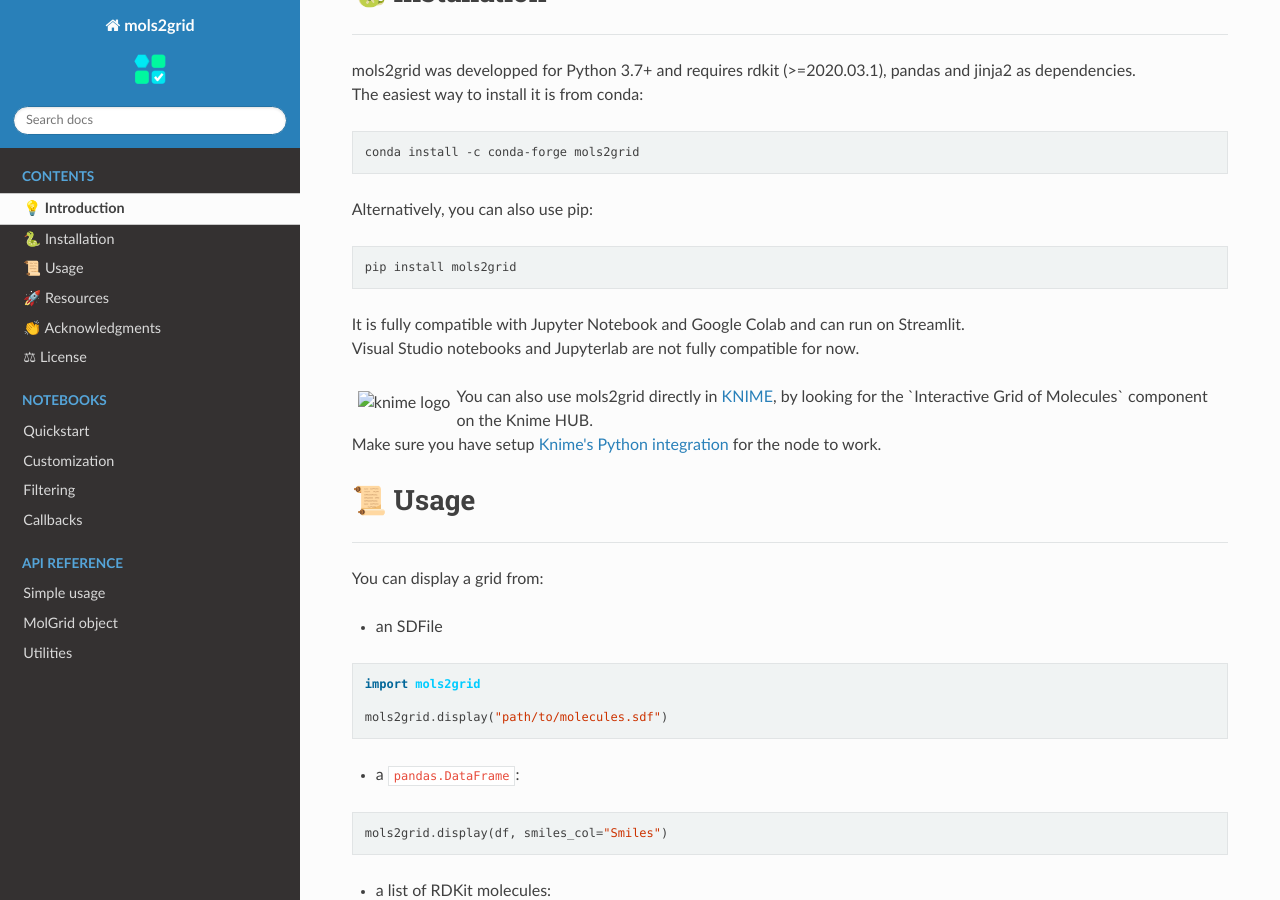
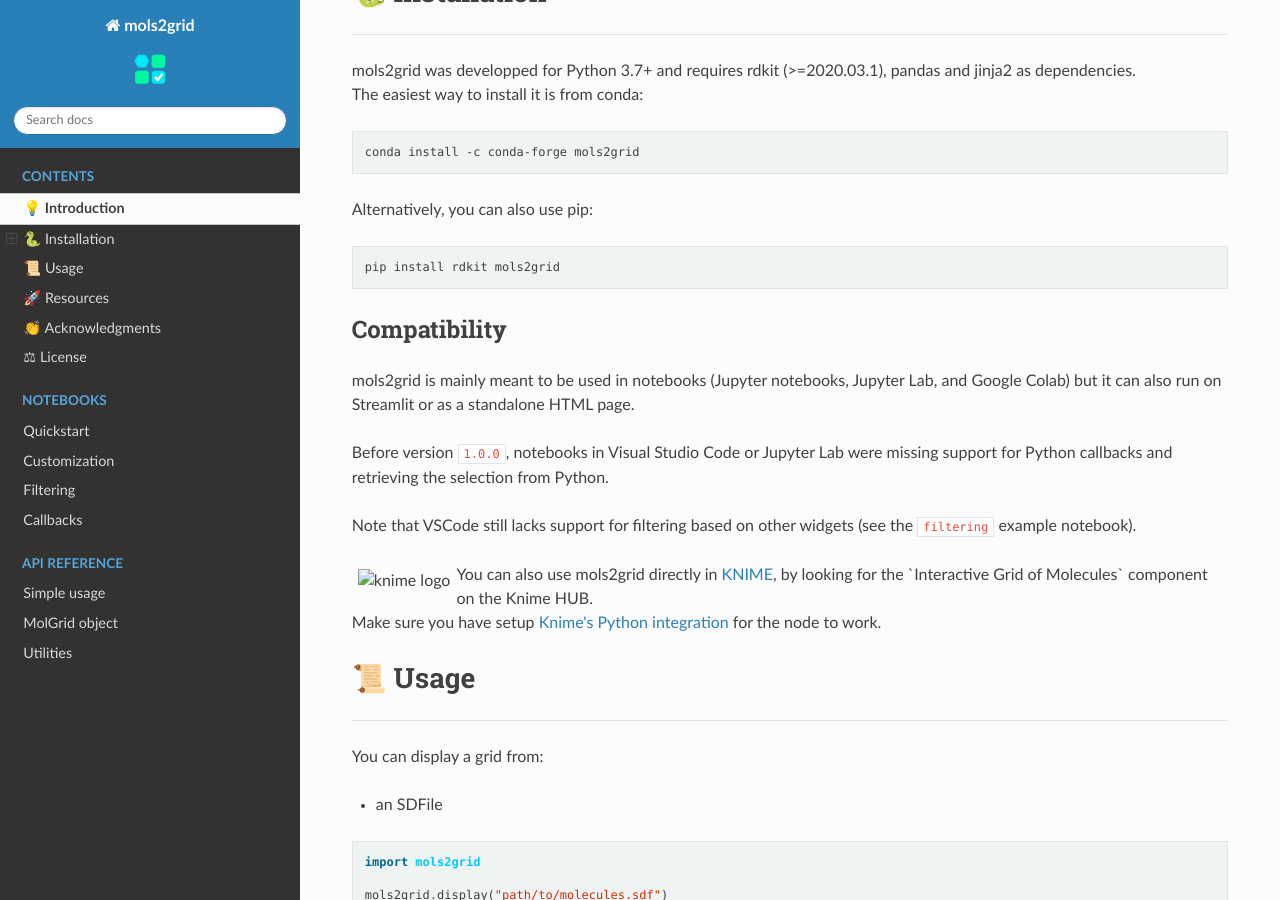
Before and after one commit to cbouy/mols2grid, a Sphinx documentation site: the page built from docs/contents.md, in a window 1280 px wide and 900 px high, scrolled down 1141 px. Built offline with Sphinx 7.4.7 and the Read the Docs theme 2.0.0, drawn with Linux system fonts in a browser that asks for light colours.

Commit message:
add notice on compatibility

````diff
--- a/docs/contents.md
+++ b/docs/contents.md
@@ -26,11 +26,17 @@
 
 Alternatively, you can also use pip:
 ```shell
-pip install mols2grid
+pip install rdkit mols2grid
 ```
 
-It is fully compatible with Jupyter Notebook and Google Colab and can run on Streamlit.
-Visual Studio notebooks and Jupyterlab are not fully compatible for now.
+## Compatibility
+
+mols2grid is mainly meant to be used in notebooks (Jupyter notebooks, Jupyter Lab, and Google Colab) but it can also run on Streamlit or as a standalone HTML page.
+
+Before version `1.0.0`, notebooks in Visual Studio Code or Jupyter Lab were missing support for Python callbacks and retrieving the selection from Python.
+
+Note that VSCode still lacks support for filtering based on other widgets (see the `filtering` example notebook).
+
 
 <img alt="knime logo" align="left" style="padding:6px" src="https://www.knime.com/sites/default/files/favicons/favicon-32x32.png"/>
 <p>You can also use mols2grid directly in <a href="https://www.knime.com/">KNIME</a>, by looking for the `Interactive Grid of Molecules` component on the Knime HUB.<br/>
````
Also changed, not shown: docs/notebooks/callbacks.ipynb, docs/notebooks/customization.ipynb, docs/notebooks/filtering.ipynb, docs/notebooks/quickstart.ipynb.
